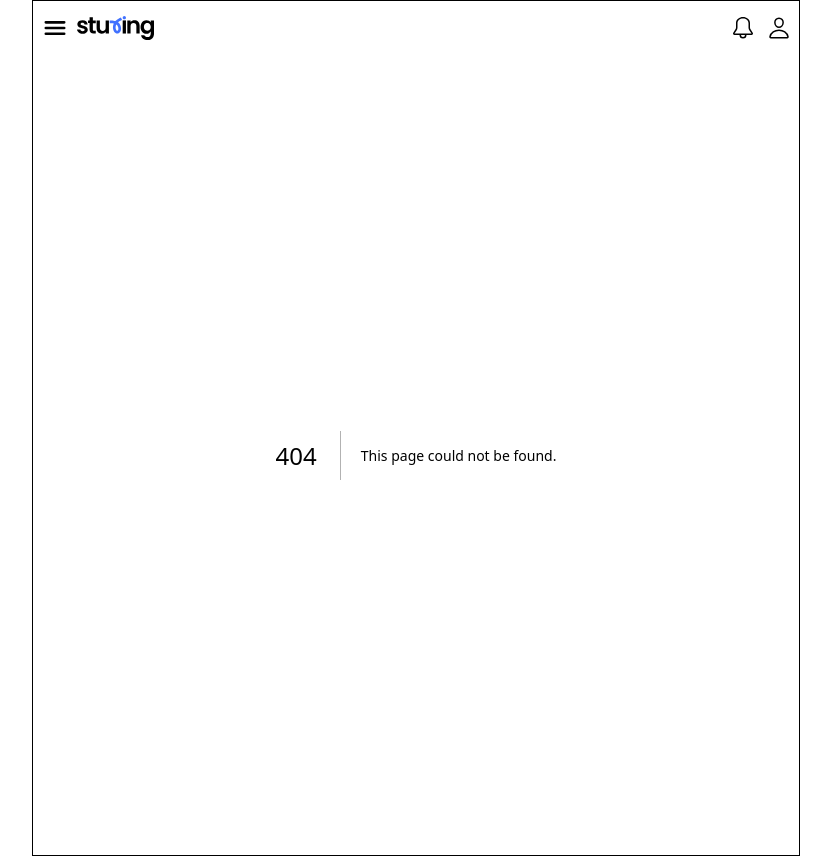
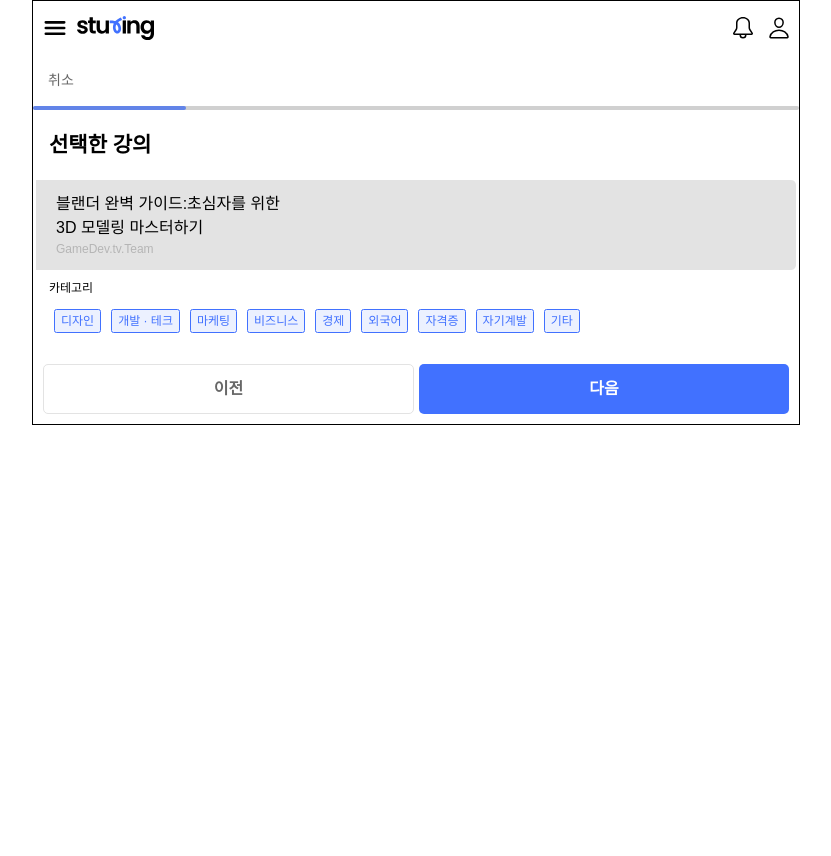
Before and after one commit to Woongjin-Udemy-Pixe11/sturing, a Next.js app: page /test in a window 1280 px wide. Before the commit this address had no page. Shown: the whole page, without its empty margins (224-1055 px from the left). After the commit the page ends 800 px from the top, so only its background shows below. Built offline with nearby package versions, Linux system fonts and the light colour scheme; a web font is replaced by a local one.

Commit message:
[design] LongButton Componet ClassName 받아서 사용, 분야선택 컴포넌트 완성

```diff
--- /dev/null
+++ b/src/app/(공용작업)/test/_componet/CollectStudyClient.tsx
@@ -0,0 +1,29 @@
+'use client';
+
+import { useState } from 'react';
+import SelectCateGory from './SelectCateGory';
+import LongButton from '@/components/common/LongButton';
+
+export default function CollectStudyClient() {
+  const [step, setStep] = useState<number>(1);
+  return (
+    <main className="h-100vh">
+      <header>
+        <h2 className="text-content-1 text-gray-700 p-[1.5rem]">취소</h2>
+        <div className="w-full bg-gray-400 rounded-full h-[0.4rem]  ">
+          <div
+            className="bg-main-500 h-[0.4rem] rounded-full"
+            style={{ width: `${step * 20}%` }}
+          ></div>
+        </div>
+      </header>
+      <SelectCateGory />
+      <div className="flex m-auto gap-2 w-full p-4">
+        <LongButton color="white" className="w-[40%]">
+          이전
+        </LongButton>
+        <LongButton color="blue">다음</LongButton>
+      </div>
+    </main>
+  );
+}
--- /dev/null
+++ b/src/app/(공용작업)/test/_componet/SelectCateGory.tsx
@@ -0,0 +1,26 @@
+'use client';
+import Label from '@/components/common/Label';
+import { searchLabelList } from '@/constant/searchLabelList';
+
+export default function SelectCateGory() {
+  return (
+    <section className="px-[0.3rem]">
+      <h1 className="font-bold text-headline-2 py-[1.9rem] px-[1.3rem]">
+        선택한 강의
+      </h1>
+      <article className="bg-gray-300 px-[2rem] py-[1.2rem] rounded-e-lg">
+        <h2>블랜더 완벽 가이드:초심자를 위한</h2>
+        <h2>3D 모델링 마스터하기</h2>
+        <p className="text-content-2 text-gray-500">GameDev.tv.Team</p>
+      </article>
+      <article className="px-[1.3rem] py-[0.9rem]">
+        <h2 className="text-content-2">카테고리</h2>
+        <div className="flex py-[1.2rem] flex-wrap gap-2">
+          {searchLabelList.map((label, index) => {
+            return <Label key={index}>{label.title}</Label>;
+          })}
+        </div>
+      </article>
+    </section>
+  );
+}
--- /dev/null
+++ b/src/app/(공용작업)/test/page.tsx
@@ -0,0 +1,5 @@
+import CollectStudyClient from './_componet/CollectStudyClient';
+
+export default function page() {
+  return <CollectStudyClient />;
+}
--- a/src/components/common/LongButton.tsx
+++ b/src/components/common/LongButton.tsx
@@ -4,6 +4,7 @@ type TButtonProps = {
   color: 'blue' | 'gray' | 'red' | 'white';
   width?: string;
   children: ReactNode;
+  className?: string;
   onClick?: () => void;
 };
 
@@ -15,6 +16,7 @@ export default function LongButton({
   width = 'w-full',
   children,
   onClick,
+  className,
 }: TButtonProps) {
   const colorVariants = {
     blue: 'bg-main-600 text-white',
@@ -25,7 +27,7 @@ export default function LongButton({
 
   return (
     <button
-      className={`${colorVariants[color]} ${width} py-[1.2rem] px-[1.6rem] rounded-[0.5rem] text-[1.6rem] font-semibold`}
+      className={`${colorVariants[color]} ${width} py-[1.2rem] px-[1.6rem] rounded-[0.5rem] text-[1.6rem] font-semibold ${className}`}
       onClick={onClick}
     >
       {children}
--- a/src/constant/searchLabelList.ts
+++ b/src/constant/searchLabelList.ts
@@ -11,7 +11,7 @@ export const searchLabelList: TSearchLabel[] = [
     imgAlt: '디자인 아이콘',
   },
   {
-    title: '개발테크',
+    title: '개발 · 테크',
     imgSrc: '/images/searchLabel/developmentTech.svg',
     imgAlt: '개발테크 아이콘',
   },
```
